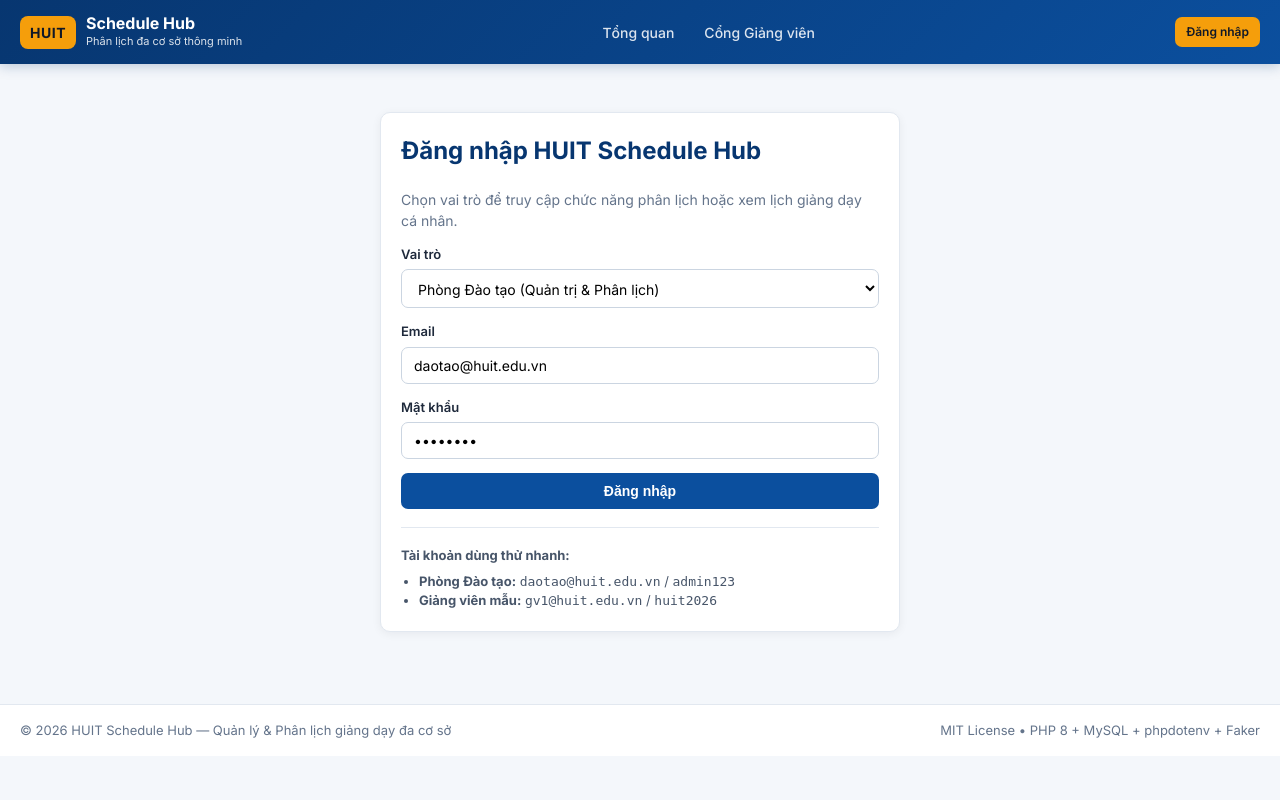
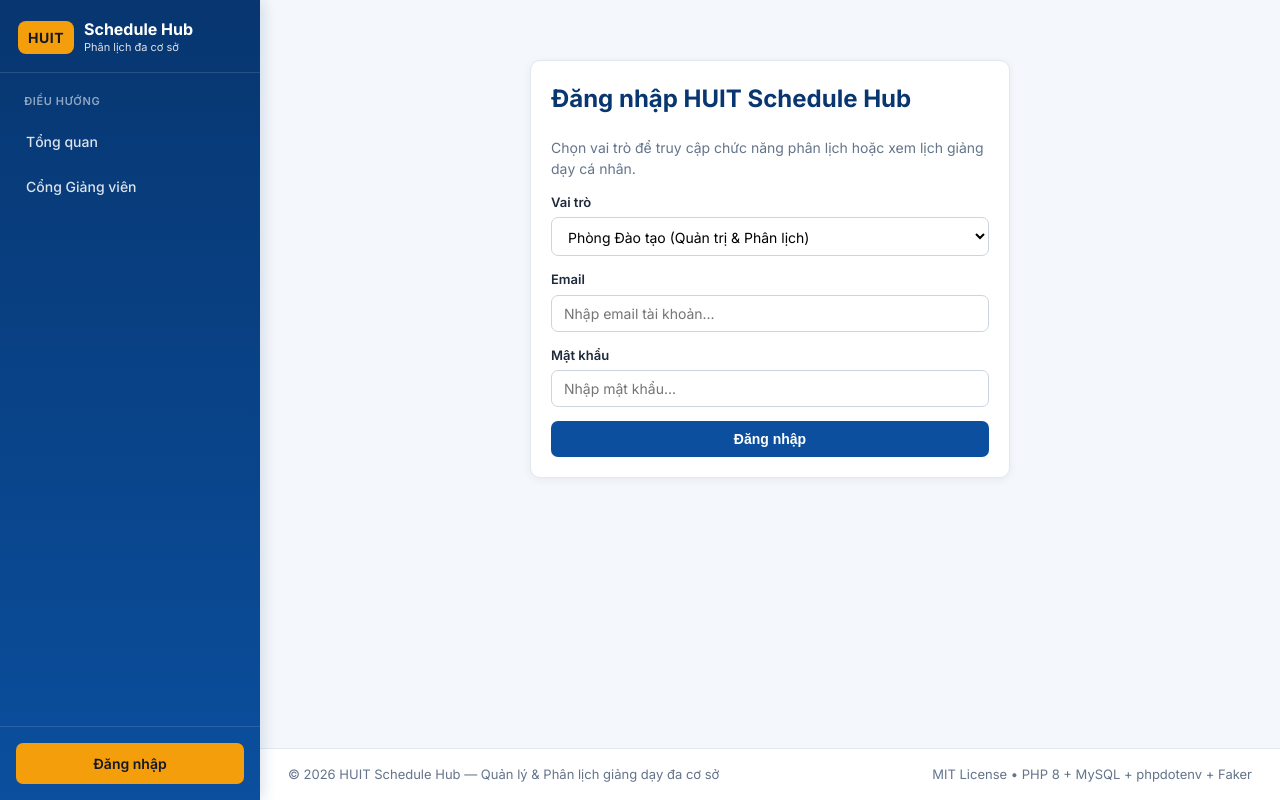
Before and after one commit to AleximperV/HUIT-Schedule-Hub, a PHP site: page /login.php in a window 1280 px wide. Run offline with PHP 8.4, Linux system fonts and the light colour scheme.

Commit message:
ui: convert top header to left sidebar and remove default login credentials

```diff
--- a/assets/css/style.css
+++ b/assets/css/style.css
@@ -24,30 +24,40 @@ body {
     line-height: 1.5;
 }
 
-.container {
-    max-width: 1280px;
-    margin: 0 auto;
-    padding: 0 20px;
+.app-shell {
+    display: flex;
+    min-height: 100vh;
 }
 
-.topbar {
+.mobile-topbar {
+    display: none;
     background: linear-gradient(135deg, var(--primary-dark), var(--primary));
     color: #fff;
-    box-shadow: 0 2px 12px rgba(7, 54, 112, 0.25);
+    padding: 10px 16px;
+    align-items: center;
+    justify-content: space-between;
     position: sticky;
     top: 0;
+    z-index: 60;
+}
+
+.sidebar {
+    width: 260px;
+    flex-shrink: 0;
+    background: linear-gradient(180deg, var(--primary-dark) 0%, var(--primary) 100%);
+    color: #fff;
+    display: flex;
+    flex-direction: column;
+    position: sticky;
+    top: 0;
+    height: 100vh;
+    box-shadow: 2px 0 14px rgba(7, 54, 112, 0.16);
     z-index: 50;
 }
 
-.topbar-inner {
-    display: flex;
-    align-items: center;
-    justify-content: space-between;
-    gap: 16px;
-    min-height: 64px;
-    flex-wrap: wrap;
-    padding-top: 8px;
-    padding-bottom: 8px;
+.sidebar-top {
+    padding: 20px 18px 16px;
+    border-bottom: 1px solid rgba(255, 255, 255, 0.12);
 }
 
 .brand {
@@ -71,52 +81,88 @@ body {
 .brand strong { display: block; font-size: 16px; line-height: 1.2; }
 .brand small { display: block; font-size: 11px; opacity: 0.85; }
 
-.nav-links {
+.sidebar-nav {
+    flex: 1;
+    padding: 16px 12px;
     display: flex;
-    gap: 6px;
-    flex-wrap: wrap;
+    flex-direction: column;
+    gap: 4px;
+    overflow-y: auto;
 }
 
-.nav-links a {
+.nav-section-label {
+    font-size: 11px;
+    text-transform: uppercase;
+    letter-spacing: 0.6px;
+    color: rgba(255, 255, 255, 0.55);
+    padding: 4px 12px 8px;
+    font-weight: 600;
+}
+
+.sidebar-nav a {
     color: rgba(255, 255, 255, 0.86);
     text-decoration: none;
-    padding: 7px 12px;
-    border-radius: 6px;
+    padding: 10px 14px;
+    border-radius: 8px;
     font-size: 14px;
     font-weight: 500;
     transition: background 0.15s, color 0.15s;
 }
 
-.nav-links a:hover, .nav-links a.active {
+.sidebar-nav a:hover, .sidebar-nav a.active {
     background: rgba(255, 255, 255, 0.16);
     color: #fff;
 }
 
-.auth-box {
+.sidebar-nav a.active {
+    border-left: 3px solid var(--accent);
+    padding-left: 11px;
+    font-weight: 600;
+}
+
+.sidebar-footer {
+    padding: 16px;
+    border-top: 1px solid rgba(255, 255, 255, 0.12);
     display: flex;
-    align-items: center;
+    flex-direction: column;
     gap: 10px;
 }
 
-.user-pill {
-    font-size: 13px;
-    background: rgba(255, 255, 255, 0.14);
-    padding: 5px 10px;
-    border-radius: 20px;
+.sidebar-user {
+    background: rgba(255, 255, 255, 0.1);
+    padding: 10px 12px;
+    border-radius: 8px;
 }
 
-.user-pill em {
-    font-style: normal;
+.sidebar-user-name {
+    font-size: 13px;
+    font-weight: 600;
+    margin-bottom: 4px;
+}
+
+.sidebar-role-badge {
+    display: inline-block;
     background: var(--accent);
     color: #111827;
     font-weight: 700;
     font-size: 11px;
-    padding: 1px 6px;
-    border-radius: 10px;
-    margin-left: 6px;
+    padding: 2px 8px;
+    border-radius: 999px;
 }
 
-.main-content { padding: 24px 20px 48px; }
+.main-wrap {
+    flex: 1;
+    min-width: 0;
+    display: flex;
+    flex-direction: column;
+}
+
+.main-content {
+    flex: 1;
+    padding: 24px 28px 40px;
+    max-width: 1360px;
+    width: 100%;
+}
 
 .page-header {
     display: flex;
@@ -326,7 +372,7 @@ tr:hover td { background: #f8fafc; }
 .footer {
     border-top: 1px solid var(--border);
     background: #fff;
-    padding: 16px 0;
+    padding: 16px 28px;
     font-size: 13px;
     color: var(--muted);
 }
@@ -337,6 +383,20 @@ tr:hover td { background: #f8fafc; }
     gap: 10px;
 }
 
+@media (max-width: 900px) {
+    .mobile-topbar { display: flex; }
+    .app-shell { flex-direction: column; }
+    .sidebar {
+        display: none;
+        width: 100%;
+        height: auto;
+        position: static;
+    }
+    .sidebar.open { display: flex; }
+    .main-content { padding: 18px 16px 32px; }
+    .footer { padding: 14px 16px; }
+}
+
 @media (max-width: 768px) {
     .grid-2 { grid-template-columns: 1fr; }
     .calendar-grid { grid-template-columns: repeat(2, 1fr); }
--- a/login.php
+++ b/login.php
@@ -35,7 +35,7 @@ if ($_SERVER['REQUEST_METHOD'] === 'POST') {
 renderHeader('Đăng nhập Hệ thống', 'login');
 ?>
 
-<div style="max-width: 520px; margin: 24px auto;">
+<div style="max-width: 480px; margin: 36px auto;">
     <div class="card">
         <h2>Đăng nhập HUIT Schedule Hub</h2>
         <p style="color:#64748b;font-size:14px;">Chọn vai trò để truy cập chức năng phân lịch hoặc xem lịch giảng dạy cá nhân.</p>
@@ -47,7 +47,7 @@ renderHeader('Đăng nhập Hệ thống', 'login');
             <div class="alert alert-warning">Vui lòng đăng nhập bằng tài khoản Phòng Đào tạo để sử dụng chức năng quản trị.</div>
         <?php endif; ?>
 
-        <form method="POST" action="login.php" style="display:grid;gap:14px;">
+        <form method="POST" action="login.php" autocomplete="off" style="display:grid;gap:14px;">
             <div class="form-group">
                 <label for="role">Vai trò</label>
                 <select name="role" id="role">
@@ -57,38 +57,15 @@ renderHeader('Đăng nhập Hệ thống', 'login');
             </div>
             <div class="form-group">
                 <label for="email">Email</label>
-                <input type="email" name="email" id="email" required value="daotao@huit.edu.vn">
+                <input type="email" name="email" id="email" required placeholder="Nhập email tài khoản...">
             </div>
             <div class="form-group">
                 <label for="password">Mật khẩu</label>
-                <input type="password" name="password" id="password" required value="admin123">
+                <input type="password" name="password" id="password" required placeholder="Nhập mật khẩu...">
             </div>
             <button type="submit" class="btn btn-primary">Đăng nhập</button>
         </form>
-
-        <hr style="border:none;border-top:1px solid #e2e8f0;margin:18px 0;">
-        <div style="font-size:13px;color:#475569;">
-            <strong>Tài khoản dùng thử nhanh:</strong>
-            <ul style="margin:6px 0 0;padding-left:18px;">
-                <li><strong>Phòng Đào tạo:</strong> <code>daotao@huit.edu.vn</code> / <code>admin123</code></li>
-                <li><strong>Giảng viên mẫu:</strong> <code>gv1@huit.edu.vn</code> / <code>huit2026</code></li>
-            </ul>
-        </div>
     </div>
 </div>
 
-<script>
-document.getElementById('role').addEventListener('change', function () {
-    const email = document.getElementById('email');
-    const pass = document.getElementById('password');
-    if (this.value === 'teacher') {
-        email.value = 'gv1@huit.edu.vn';
-        pass.value = 'huit2026';
-    } else {
-        email.value = 'daotao@huit.edu.vn';
-        pass.value = 'admin123';
-    }
-});
-</script>
-
 <?php renderFooter(); ?>
--- a/src/Views/layout.php
+++ b/src/Views/layout.php
@@ -45,16 +45,28 @@ function renderHeader(string $title, string $activeNav = 'dashboard'): void
     <script src="https://cdn.jsdelivr.net/npm/chart.js@4.4.4/dist/chart.umd.min.js"></script>
 </head>
 <body>
-    <header class="topbar">
-        <div class="container topbar-inner">
+    <div class="mobile-topbar">
+        <a href="index.php" class="brand">
+            <span class="brand-badge">HUIT</span>
+            <span><strong>Schedule Hub</strong></span>
+        </a>
+        <button type="button" class="btn btn-sm btn-outline-light" id="sidebar-toggle">Menu</button>
+    </div>
+
+    <div class="app-shell">
+        <aside class="sidebar" id="app-sidebar">
+            <div class="sidebar-top">
                 <a href="index.php" class="brand">
                     <span class="brand-badge">HUIT</span>
                     <span>
                         <strong>Schedule Hub</strong>
-                    <small>Phân lịch đa cơ sở thông minh</small>
+                        <small>Phân lịch đa cơ sở</small>
                     </span>
                 </a>
-            <nav class="nav-links">
+            </div>
+
+            <nav class="sidebar-nav">
+                <div class="nav-section-label">Điều hướng</div>
                 <a href="index.php" class="<?= $activeNav === 'dashboard' ? 'active' : '' ?>">Tổng quan</a>
                 <?php if ($isAdmin): ?>
                     <a href="schedules.php" class="<?= $activeNav === 'schedules' ? 'active' : '' ?>">Phân lịch thông minh</a>
@@ -64,20 +76,22 @@ function renderHeader(string $title, string $activeNav = 'dashboard'): void
                 <?php endif; ?>
                 <a href="portal.php" class="<?= $activeNav === 'portal' ? 'active' : '' ?>">Cổng Giảng viên</a>
             </nav>
-            <div class="auth-box">
+
+            <div class="sidebar-footer">
                 <?php if ($user): ?>
-                    <span class="user-pill">
-                        <?= e($user['name']) ?>
-                        <em><?= $isAdmin ? 'Đào tạo' : 'Giảng viên' ?></em>
-                    </span>
-                    <a href="logout.php" class="btn btn-sm btn-outline-light">Đăng xuất</a>
+                    <div class="sidebar-user">
+                        <div class="sidebar-user-name"><?= e($user['name']) ?></div>
+                        <span class="sidebar-role-badge"><?= $isAdmin ? 'Phòng Đào tạo' : 'Giảng viên' ?></span>
+                    </div>
+                    <a href="logout.php" class="btn btn-sm btn-outline-light" style="width:100%;">Đăng xuất</a>
                 <?php else: ?>
-                    <a href="login.php" class="btn btn-sm btn-accent">Đăng nhập</a>
+                    <a href="login.php" class="btn btn-accent" style="width:100%;">Đăng nhập</a>
                 <?php endif; ?>
             </div>
-        </div>
-    </header>
-    <main class="container main-content">
+        </aside>
+
+        <div class="main-wrap">
+            <main class="main-content">
                 <?php if ($flash): ?>
                     <div class="alert alert-<?= e($flash['type']) ?>">
                         <?= e($flash['message']) ?>
@@ -91,11 +105,18 @@ function renderFooter(): void
     ?>
             </main>
             <footer class="footer">
-        <div class="container footer-inner">
+                <div class="footer-inner">
                     <span>&copy; <?= date('Y') ?> HUIT Schedule Hub — Quản lý &amp; Phân lịch giảng dạy đa cơ sở</span>
                     <span>MIT License &bull; PHP 8 + MySQL + phpdotenv + Faker</span>
                 </div>
             </footer>
+        </div>
+    </div>
+    <script>
+    document.getElementById('sidebar-toggle')?.addEventListener('click', () => {
+        document.getElementById('app-sidebar')?.classList.toggle('open');
+    });
+    </script>
     <script src="assets/js/app.js"></script>
 </body>
 </html>
```
Lines whose indentation alone changed are shown as unchanged.
